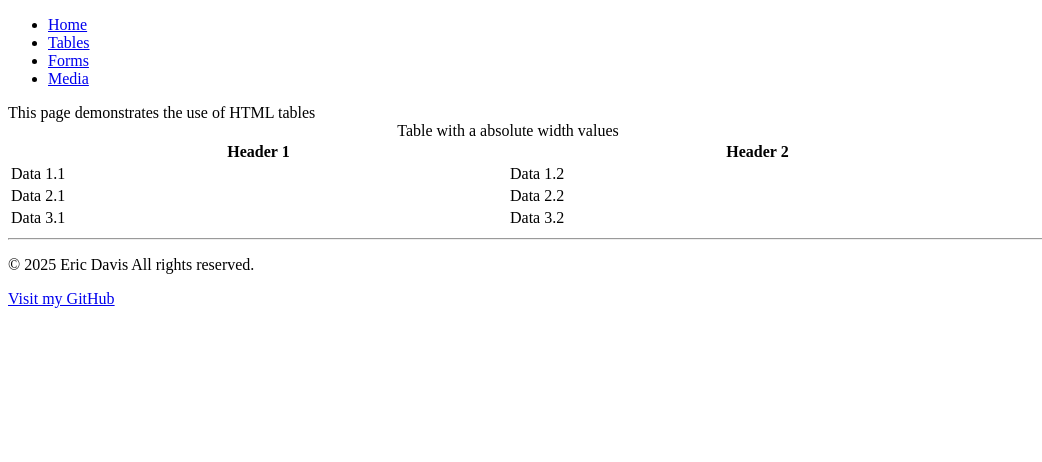
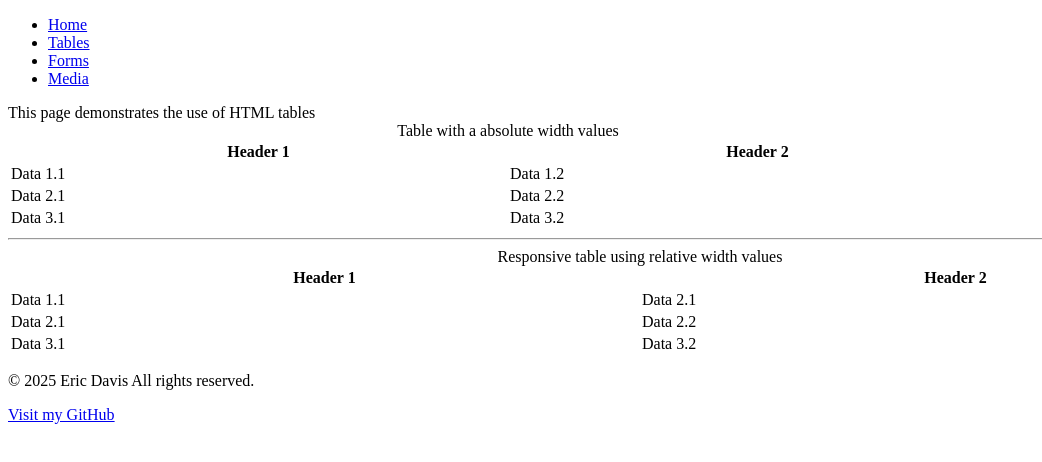
Before and after one commit to Voltage141/COMP1A.LectureActivity4, a plain HTML site: page tables.html in a window 1280 px wide. Shown: the whole page, without its empty margins (0-1042 px from the left). Drawn offline with Linux system fonts and the light colour scheme.

Commit message:
Added table2 to table.html

```diff
--- a/tables.html
+++ b/tables.html
@@ -47,7 +47,31 @@
             </table>
         </div>
         <hr>
-
+        <div id="table2">
+            <table style="width: 100%;">
+                <caption>Responsive table using relative width values</caption>
+                <thead>
+                    <tr>
+                        <th>Header 1</th>
+                        <th>Header 2</th>
+                    </tr>
+                </thead>
+                <tbody>
+                    <tr>
+                        <td>Data 1.1</td>
+                        <td>Data 2.1</td>
+                    </tr>
+                    <tr>
+                        <td>Data 2.1</td>
+                        <td>Data 2.2</td>
+                    </tr>
+                    <tr>
+                        <td>Data 3.1</td>
+                        <td>Data 3.2</td>
+                    </tr>
+                </tbody>
+            </table>
+        </div>
     </main>
 
     <footer>
```
